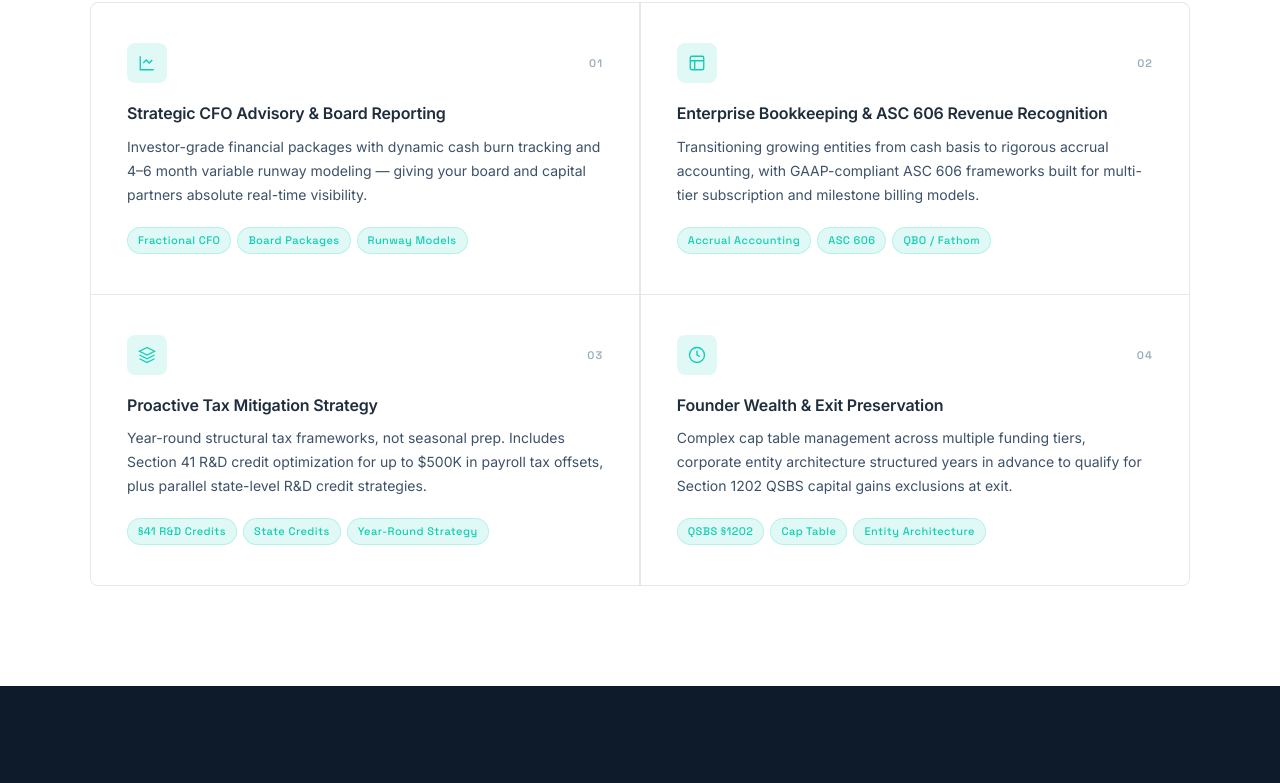
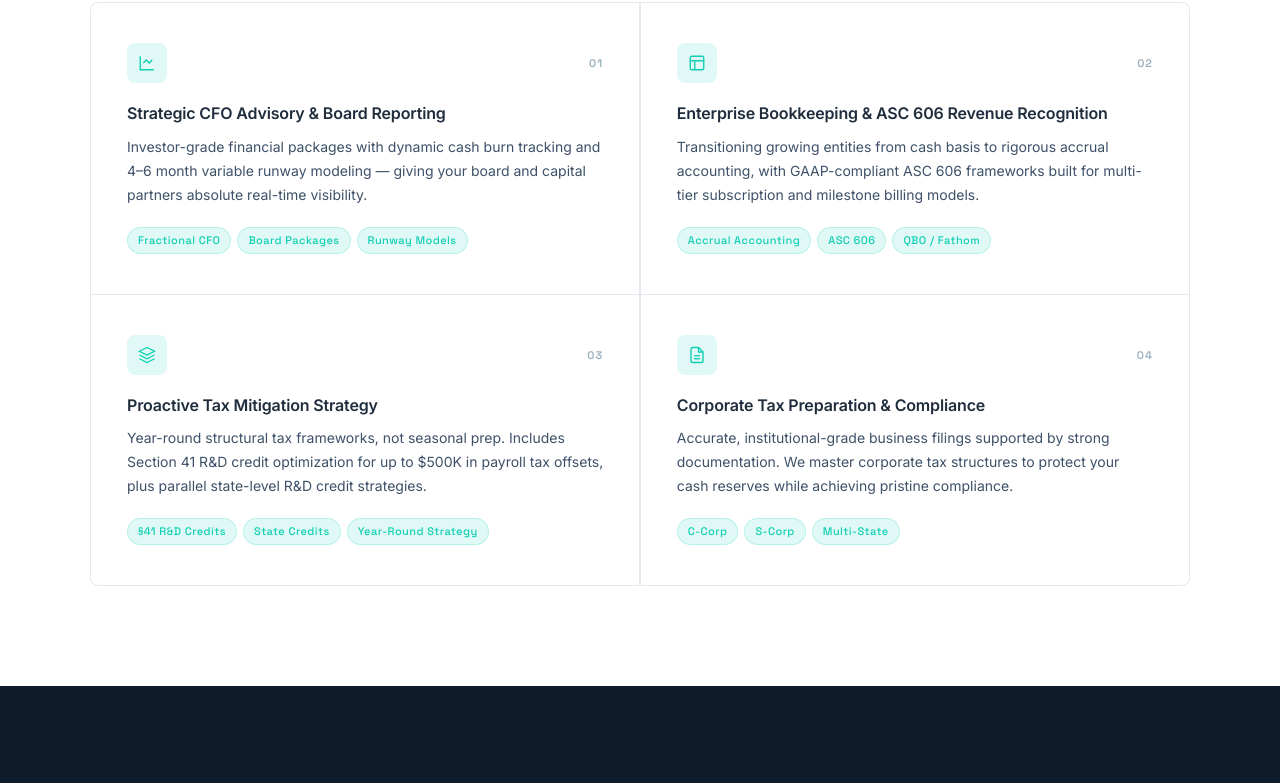
Before and after one commit to leelittle-boop/leelittle-boop.github.io, a plain HTML site: page index.html in a window 1280 px wide. Shown: the part 1887-2670 px from the top of the page. Drawn offline with Linux system fonts and the light colour scheme.

Commit message:
Add files via upload

```diff
--- a/index.html
+++ b/index.html
@@ -557,6 +557,7 @@ h2 {
 }
 
 .svc-card:hover { background: var(--off-white); }
+a.svc-card { display: block; color: inherit; cursor: pointer; }
 
 .svc-icon-row {
   display: flex;
@@ -1249,7 +1250,7 @@ footer {
     <p class="section-lead">We don't operate as generalists. Every engagement is built around the highly complex financial infrastructure scaling tech, SaaS, pharma, and biotech companies require.</p>
 
     <div class="services-grid">
-      <div class="svc-card">
+      <a href="services.html#cfo" class="svc-card" style="text-decoration:none;">
         <div class="svc-icon-row">
           <div class="svc-icon">
             <svg viewBox="0 0 24 24"><path d="M3 3v18h18"/><path d="M7 12l4-4 4 4 4-4"/></svg>
@@ -1263,9 +1264,9 @@ footer {
           <span class="svc-tag">Board Packages</span>
           <span class="svc-tag">Runway Models</span>
         </div>
-      </div>
-
-      <div class="svc-card">
+      </a>
+
+      <a href="services.html#bookkeeping" class="svc-card" style="text-decoration:none;">
         <div class="svc-icon-row">
           <div class="svc-icon">
             <svg viewBox="0 0 24 24"><rect x="3" y="3" width="18" height="18" rx="2"/><path d="M3 9h18M9 21V9"/></svg>
@@ -1279,9 +1280,9 @@ footer {
           <span class="svc-tag">ASC 606</span>
           <span class="svc-tag">QBO / Fathom</span>
         </div>
-      </div>
-
-      <div class="svc-card">
+      </a>
+
+      <a href="services.html#tax-strategy" class="svc-card" style="text-decoration:none;">
         <div class="svc-icon-row">
           <div class="svc-icon">
             <svg viewBox="0 0 24 24"><path d="M12 2L2 7l10 5 10-5-10-5z"/><path d="M2 17l10 5 10-5"/><path d="M2 12l10 5 10-5"/></svg>
@@ -1295,23 +1296,23 @@ footer {
           <span class="svc-tag">State Credits</span>
           <span class="svc-tag">Year-Round Strategy</span>
         </div>
-      </div>
-
-      <div class="svc-card">
+      </a>
+
+      <a href="services.html#tax-prep" class="svc-card" style="text-decoration:none;">
         <div class="svc-icon-row">
           <div class="svc-icon">
-            <svg viewBox="0 0 24 24"><circle cx="12" cy="12" r="10"/><path d="M12 6v6l4 2"/></svg>
+            <svg viewBox="0 0 24 24"><path d="M14 2H6a2 2 0 0 0-2 2v16a2 2 0 0 0 2 2h12a2 2 0 0 0 2-2V8z"/><polyline points="14,2 14,8 20,8"/><line x1="16" y1="13" x2="8" y2="13"/><line x1="16" y1="17" x2="8" y2="17"/></svg>
           </div>
           <span class="svc-num">04</span>
         </div>
-        <h3>Founder Wealth & Exit Preservation</h3>
-        <p>Complex cap table management across multiple funding tiers, corporate entity architecture structured years in advance to qualify for Section 1202 QSBS capital gains exclusions at exit.</p>
+        <h3>Corporate Tax Preparation & Compliance</h3>
+        <p>Accurate, institutional-grade business filings supported by strong documentation. We master corporate tax structures to protect your cash reserves while achieving pristine compliance.</p>
         <div class="svc-tags">
-          <span class="svc-tag">QSBS §1202</span>
-          <span class="svc-tag">Cap Table</span>
-          <span class="svc-tag">Entity Architecture</span>
-        </div>
-      </div>
+          <span class="svc-tag">C-Corp</span>
+          <span class="svc-tag">S-Corp</span>
+          <span class="svc-tag">Multi-State</span>
+        </div>
+      </a>
     </div>
   </div>
 </section>
```
